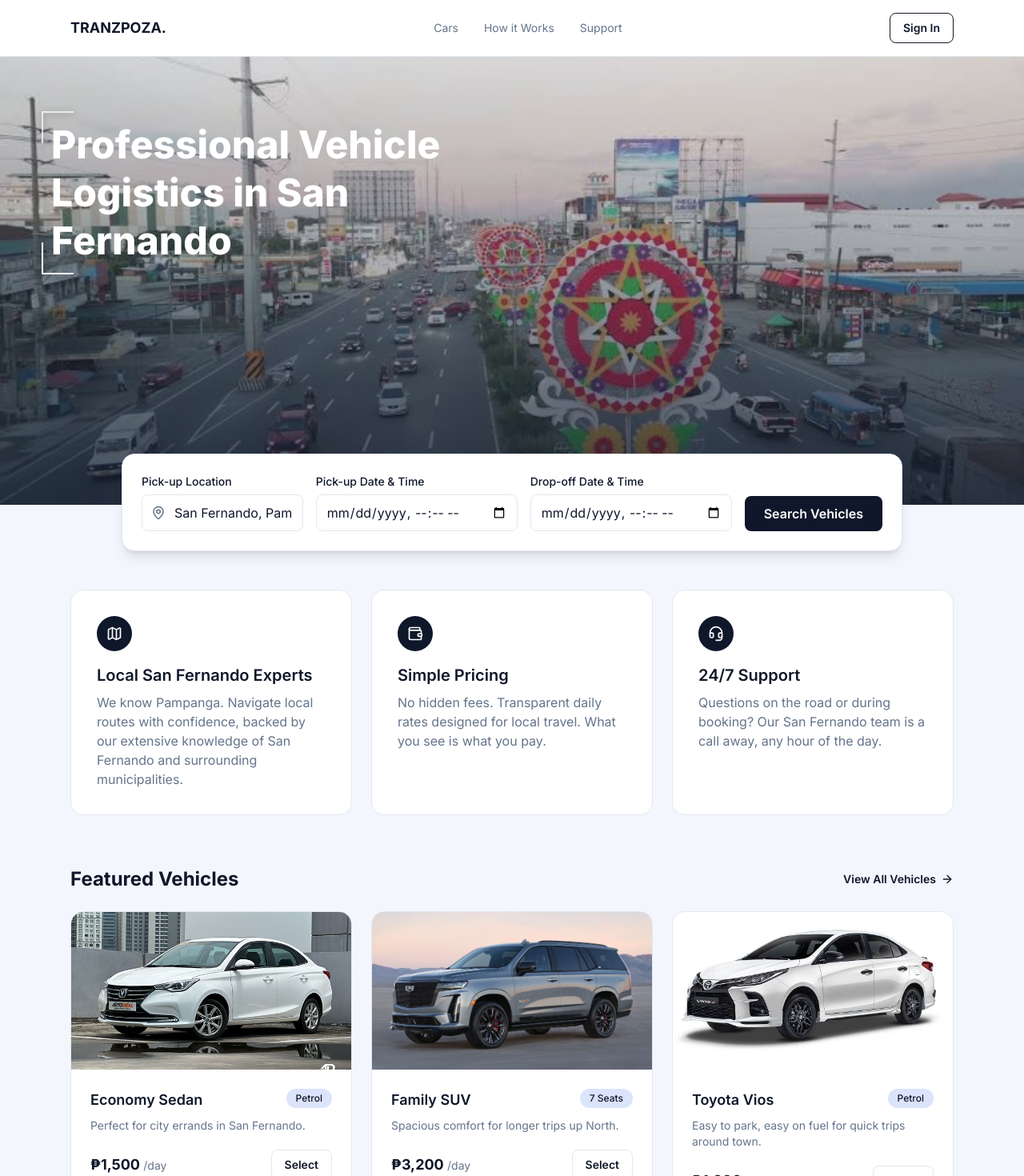
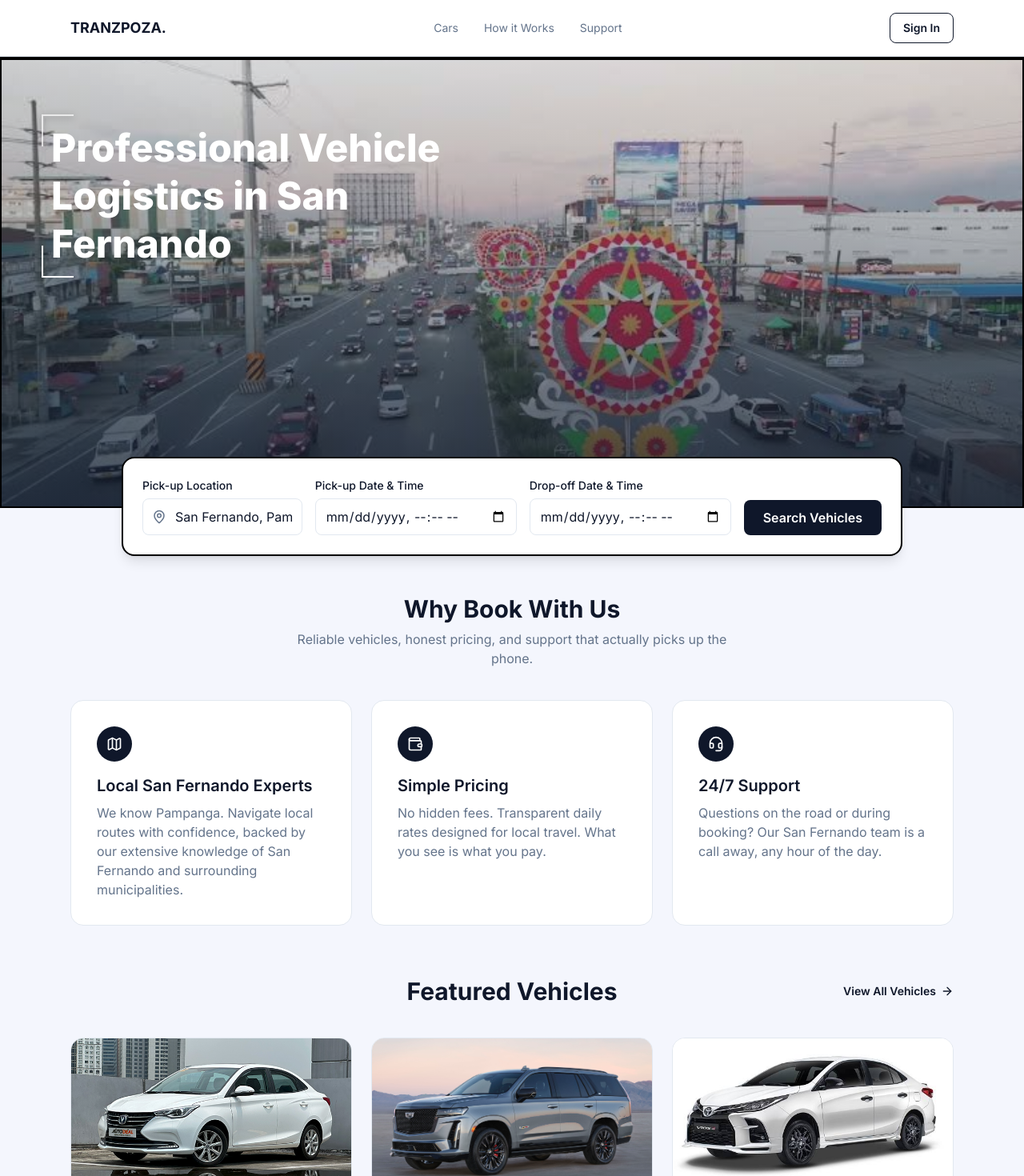
Before and after one commit to lilernestooo/car-rental, a React (Vite) app in the folder frontend/: page / in a window 1280 px wide. Shown: the top 1470 px of the page at 80% size. Built offline with nearby package versions, Linux system fonts and the light colour scheme.

Commit message:
feat: landing page fixes

```diff
--- a/frontend/src/index.css
+++ b/frontend/src/index.css
@@ -11,6 +11,19 @@
   --color-border: #e2e8f0;
   --color-muted: #64748b;
   --color-accent-soft: #dbe4fb;
+}
+
+* {
+  box-sizing: border-box;
+}
+
+html,
+body,
+#root {
+  width: 100%;
+  min-height: 100%;
+  margin: 0;
+  padding: 0;
 }
 
 html {
--- a/frontend/src/pages/Landing.jsx
+++ b/frontend/src/pages/Landing.jsx
@@ -54,11 +54,14 @@ const perks = [
 export default function Landing() {
   return (
     <div className="flex min-h-screen flex-col bg-page">
-      <Navbar />
+     <Navbar />
+      <div className="h-1 w-full bg-black" />
 
       {/* Hero */}
-      <section className="relative">
-        <div className="relative h-[520px] w-full overflow-hidden sm:h-[560px]">
+
+      {/* Hero */}
+     <section className="relative">
+  <div className="relative h-[520px] w-full overflow-hidden border-x-2 border-b-2 border-black sm:h-[560px]">
         <img
           src={heroImage}
           alt="Aerial view of San Fernando, Pampanga at dusk"
@@ -80,7 +83,7 @@ export default function Landing() {
 
         {/* Search card — overlaps the hero and the section below */}
         <div className="relative z-10 mx-auto -mt-24 max-w-5xl px-6 sm:-mt-16">
-          <form className="grid gap-4 rounded-2xl border border-border bg-card p-6 shadow-lg sm:grid-cols-[1.1fr_1.2fr_1.2fr_auto] sm:items-end">
+          <form className="grid gap-4 rounded-2xl border-2 border-black bg-card p-6 shadow-lg sm:grid-cols-[1.1fr_1.2fr_1.2fr_auto] sm:items-end">
             <div>
               <label htmlFor="pickupLocation" className="mb-1.5 block text-sm font-medium text-navy">
                 Pick-up Location
@@ -130,7 +133,15 @@ export default function Landing() {
 
       {/* Why book with us */}
       <section className="mx-auto mt-16 max-w-6xl px-6 sm:mt-12">
+        <div className="mb-10 text-center">
+          <h2 className="text-2xl font-bold text-navy sm:text-3xl">Why Book With Us</h2>
+          <p className="mx-auto mt-2 max-w-xl text-muted">
+            Reliable vehicles, honest pricing, and support that actually
+            picks up the phone.
+          </p>
+        </div>
         <div className="grid gap-6 sm:grid-cols-3">
+
           {perks.map((perk, i) => (
             <Reveal key={perk.title} delay={i * 120}>
               <div className="h-full rounded-2xl border border-border bg-card p-8 transition-all duration-300 ease-out hover:-translate-y-1 hover:border-navy/30 hover:shadow-xl">
@@ -147,11 +158,11 @@ export default function Landing() {
 
       {/* Featured vehicles */}
   <section className="mx-auto mb-24 mt-16 max-w-6xl px-6">
-  <div className="mb-6 flex items-center justify-between">
-    <h2 className="text-2xl font-bold text-navy">Featured Vehicles</h2>
+  <div className="relative mb-10 text-center">
+    <h2 className="text-2xl font-bold text-navy sm:text-3xl">Featured Vehicles</h2>
     <Link
       to="/cars"
-      className="flex items-center gap-1.5 text-sm font-semibold text-navy hover:gap-2.5 transition-all"
+      className="absolute right-0 top-1/2 inline-flex -translate-y-1/2 items-center gap-1.5 text-sm font-semibold text-navy hover:gap-2.5 transition-all"
     >
       View All Vehicles
       <ArrowRight size={16} />
```
